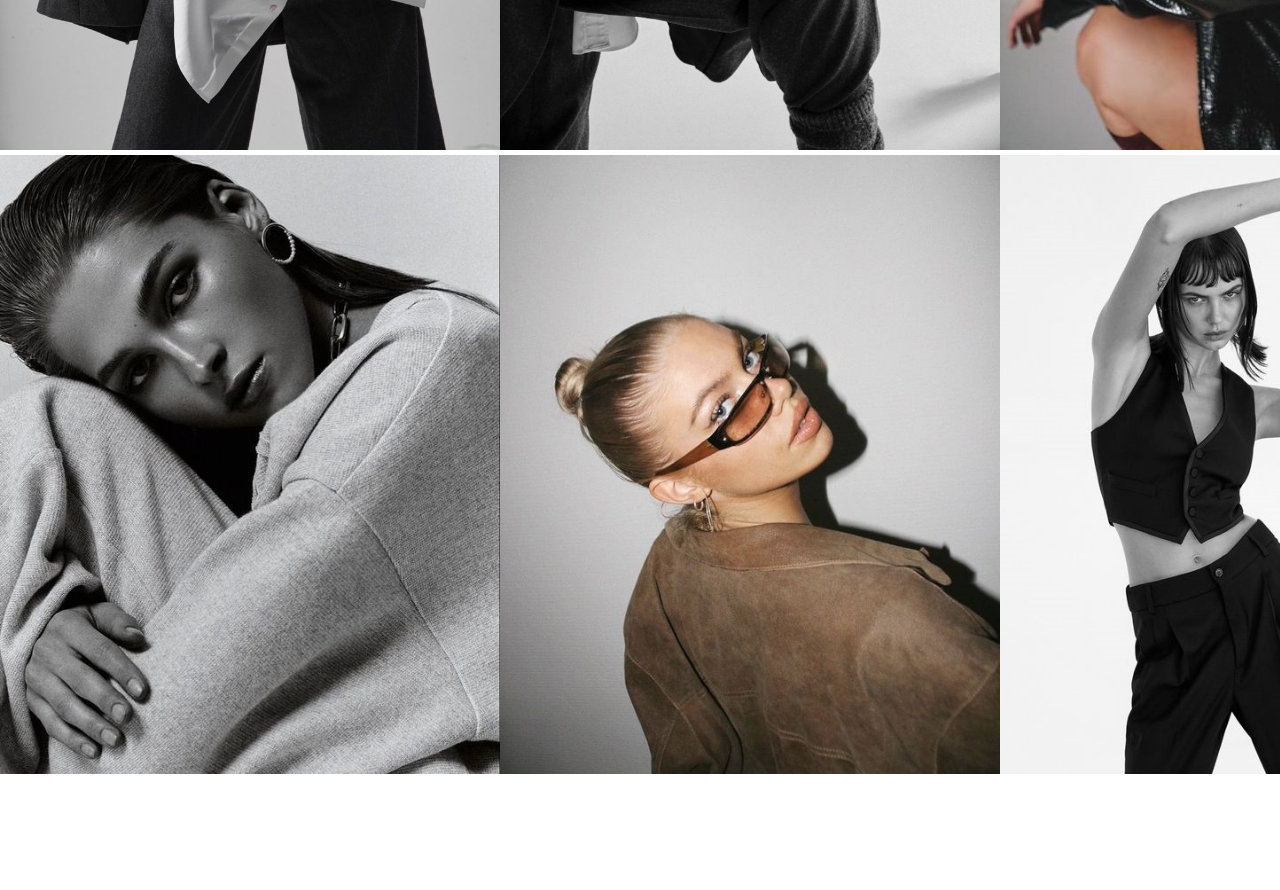
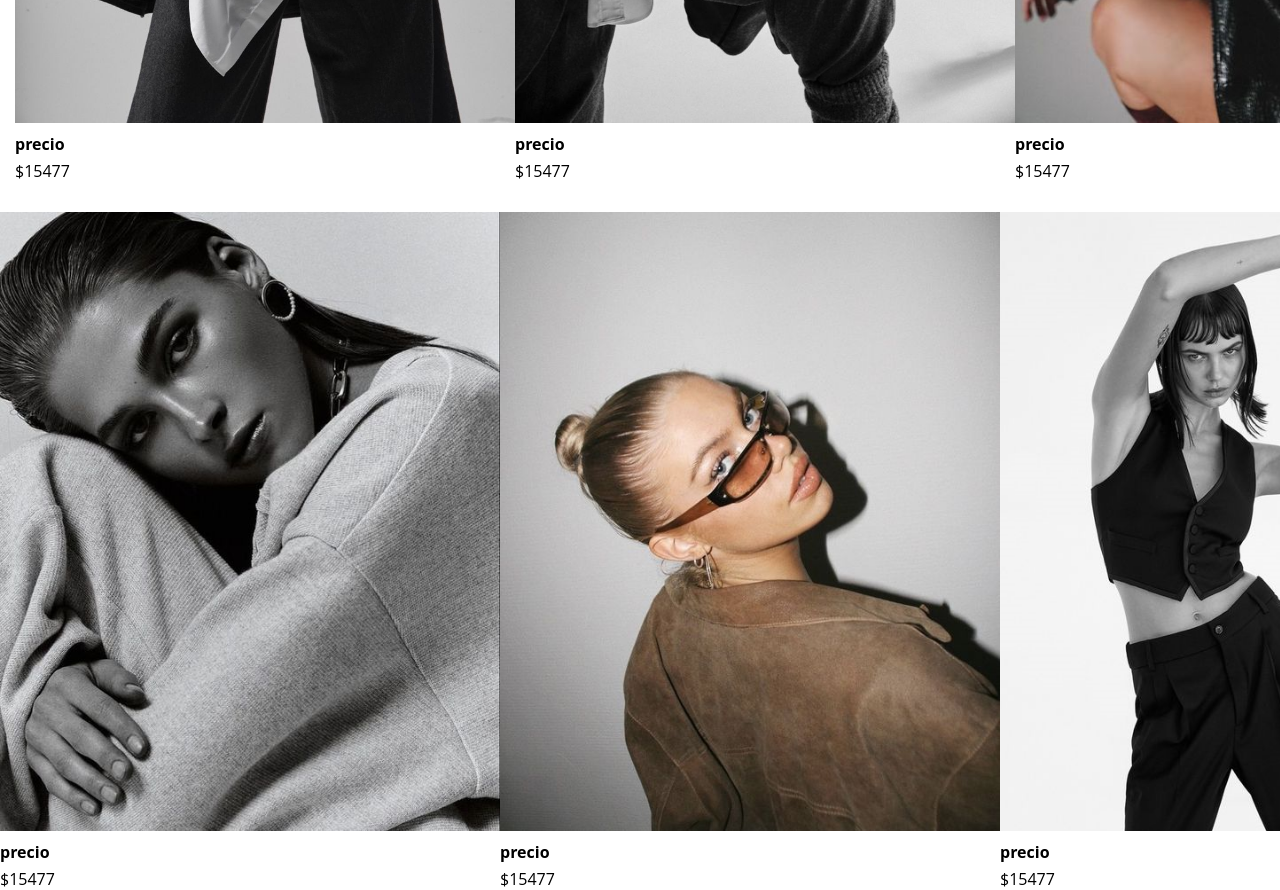
Before and after one commit to Micafs/Kosiuko, a plain HTML site: page index.html in a window 1280 px wide. Shown: the part 1740-2630 px from the top of the page. Before the commit the page ends 2519 px from the top, so only its background shows below. Drawn offline with Linux system fonts and the light colour scheme.

Commit message:
modificacion de etiquetas

```diff
--- a/index.html
+++ b/index.html
@@ -25,26 +25,66 @@
     </main>
     <section class="first-row-items">
         <article>
-            <img src="img/9e86b6e56203760ab878825e60e4d8d4.jpg">
+            <div class="imgContent">
+                <img src="img/9e86b6e56203760ab878825e60e4d8d4.jpg">
+            </div>
+            <div class="descriptionImage">
+                <h4>precio</h4>
+                <p>$15477</p>
+            </div>
         </article>
         <article>
-            <img src="img/6226e15fc0d3e104326611adce54c3c9.jpg">
+            <div class="imgContent">
+                <img src="img/6226e15fc0d3e104326611adce54c3c9.jpg">
+            </div>
+            <div class="descriptionImage">
+                <h4>precio</h4>
+                <p>$15477</p>
+            </div>
         </article>
         <article>
+            <div class="imgContent">
             <img src="img/8d33580b0db5aa25858f776d46e1383f.jpg">
+            </div>
+            <div class="descriptionImage">
+                <h4>precio</h4>
+                <p>$15477</p>
+            </div>
         </article>
     </section>
     <section class="second-row-items">
         <article>
+            <div class="imgContent">
             <img src="img/9aff4b61f9fe24043af48bc7dcedbb4a.jpg" >
+            </div>
+            <div class="descriptionImage">
+                <h4>precio</h4>
+                <p>$15477</p>
+            </div>
         </article>
         <article>
+            <div class="imgContent">
             <img src="img/275f8fb8258693fcf70c1baf0afd0c9c.jpg" >
+            </div>
+            <div class="descriptionImage">
+                <h4>precio</h4>
+                <p>$15477</p>
+            </div>
         </article>
         <article>
+            <div class="imgContent">
             <img src="img/89695527fc762dd82392f895dc479594.jpg" >
+            </div>
+            <div class="descriptionImage">
+                <h4>precio</h4>
+                <p>$15477</p>
+            </div>
         </article>
     </section>
 
+    <footer>
+
+    </footer>
+
 </body>
 </html>
--- a/style.css
+++ b/style.css
@@ -59,12 +59,25 @@ header h1 {
     box-sizing: content-box;
 }
 
+.imgContent{
+    height: 80%;
+}
+
+.descriptionImage{
+    height: 20%;
+}
+
+.descriptionImage h4, p{
+    margin: 5px 0px 0px 0px;
+}
+
 .first-row-items{
     display: flex;
     justify-content: space-around;
     align-items: flex-start;
     flex-direction: row;
     max-width: 100%;
+    padding-inline: 15px;
 }
 .first-row-items article img{
     width: 500px;
@@ -80,3 +93,7 @@ header h1 {
 .second-row-items article img{
     width: 500px;
 }
+
+.second-row-items article{
+    margin-top: 30px;
+}
```
